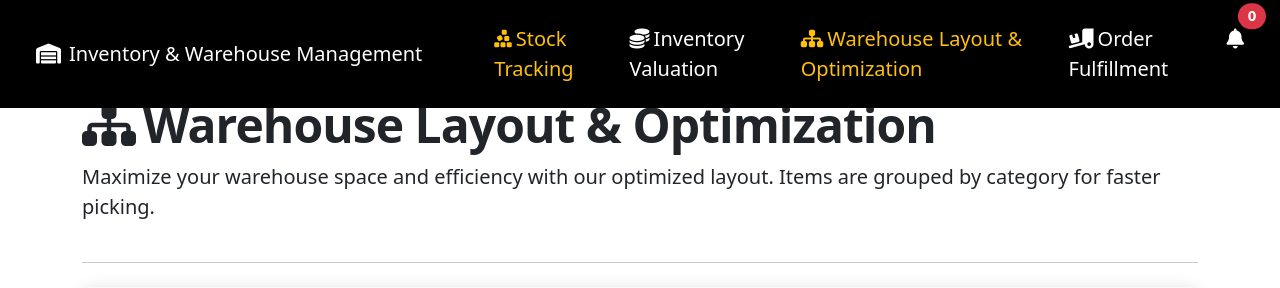
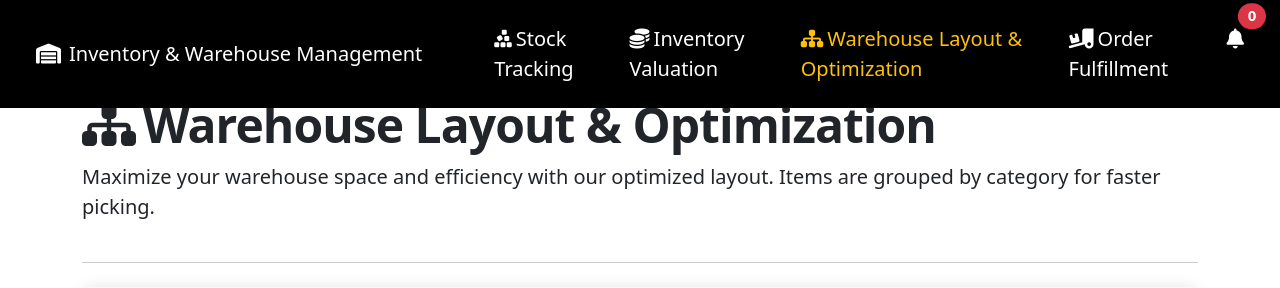
Before and after one commit to Scammur/ITECPROJECT, a PHP site: page /warehouse-layout-optimization.php in a window 1280 px wide. Shown: the top 288 px of the page. Run offline with PHP 8.4, Linux system fonts and the light colour scheme; data comes from the database, SQL or seed files in the repository.

Commit message:
Update warehouse-layout-optimization.php

```diff
--- a/warehouse-layout-optimization.php
+++ b/warehouse-layout-optimization.php
@@ -140,7 +140,7 @@
             <div class="collapse navbar-collapse justify-content-end" id="navbarNav">
                 <ul class="navbar-nav gap-3">
                     <li class="nav-item ms-5">
-                        <a class="nav-link active" href="stock-tracking.php"><i class="fa-solid fa-cubes-stacked me-1"></i>Stock Tracking</a>
+                        <a class="nav-link" href="stock-tracking.php"><i class="fa-solid fa-cubes-stacked me-1"></i>Stock Tracking</a>
                     </li>
                     <li class="nav-item">
                         <a class="nav-link" href="inventory-valuation.php"><i class="fa-solid fa-coins me-1"></i>Inventory Valuation</a>
```
